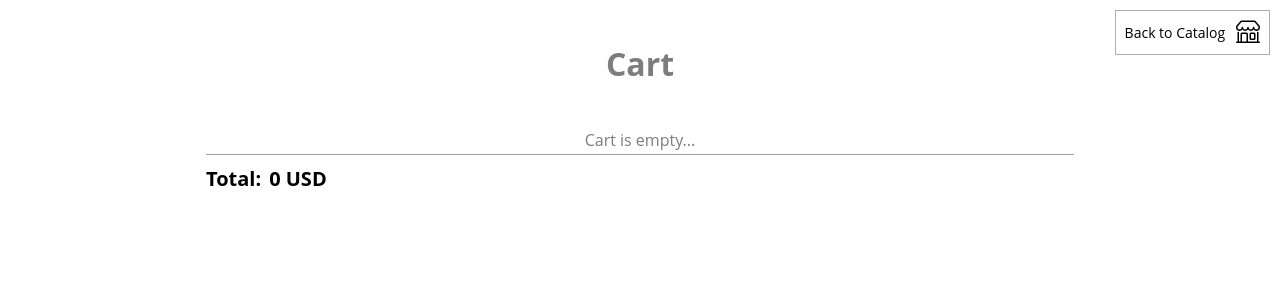
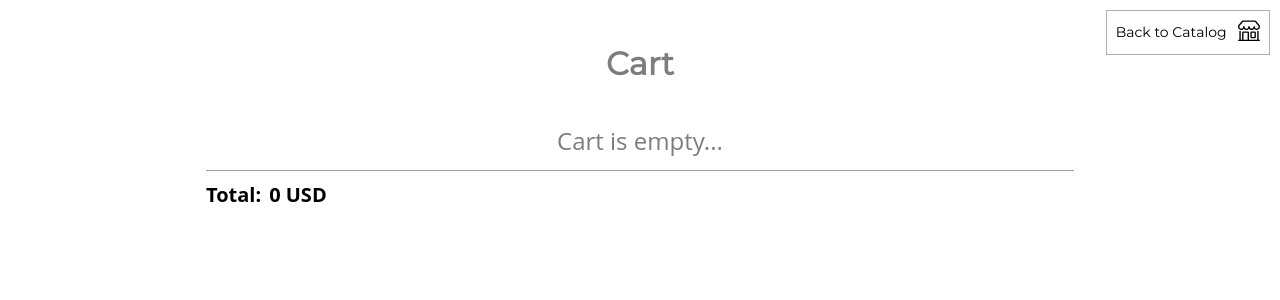
Before and after one commit to User-960/Online-shop, a Vue app: page /cart in a window 1280 px wide. Shown: the top 300 px of the page. Built offline with nearby package versions, Linux system fonts and the light colour scheme.

Commit message:
feat: add styles for empty cart

```diff
--- a/src/components/cart/v-cart.vue
+++ b/src/components/cart/v-cart.vue
@@ -94,10 +94,12 @@
   &__title {
     margin: 50px auto;
     text-align: center;
+    font-family: 'Montserrat';
   }
   &__cart_empty {
     text-align: center;
-    font-size: 16px;
+    font-size: 24px;
+    margin: $spacing-margin * 2 0px;
   }
   &__total {
     font-weight: bold;
@@ -121,13 +123,14 @@
     border: 1px solid #aeaeae;
     display: flex;
     justify-content: space-around;
-    width: 155px;
+    width: 164px;
     color: $color-black;
     font-size: 14px;
+    font-family: 'Montserrat';
   }
   &_to_shop_img {
-    width: 24px;
-    height: 24px;
+    width: 22px;
+    height: 22px;
     margin-left: 10px;
   }
 }
--- a/src/components/catalog/v-catalog.vue
+++ b/src/components/catalog/v-catalog.vue
@@ -84,6 +84,7 @@
     justify-content: space-around;
     width: 130px;
     color: $color-black;
+    font-family: 'Montserrat';
   }
   &__link_to_cart_img {
     width: 27px;
@@ -91,6 +92,7 @@
   &__title {
     margin: 50px auto;
     text-align: center;
+    font-family: 'Montserrat';
   }
 }
 </style>
```
